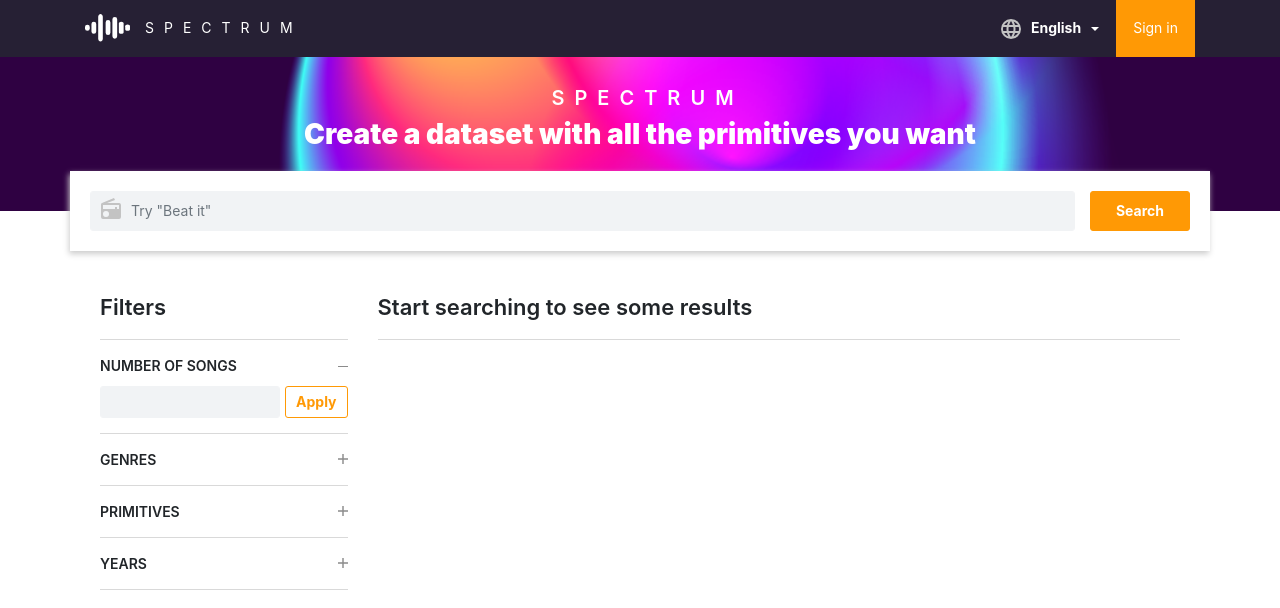
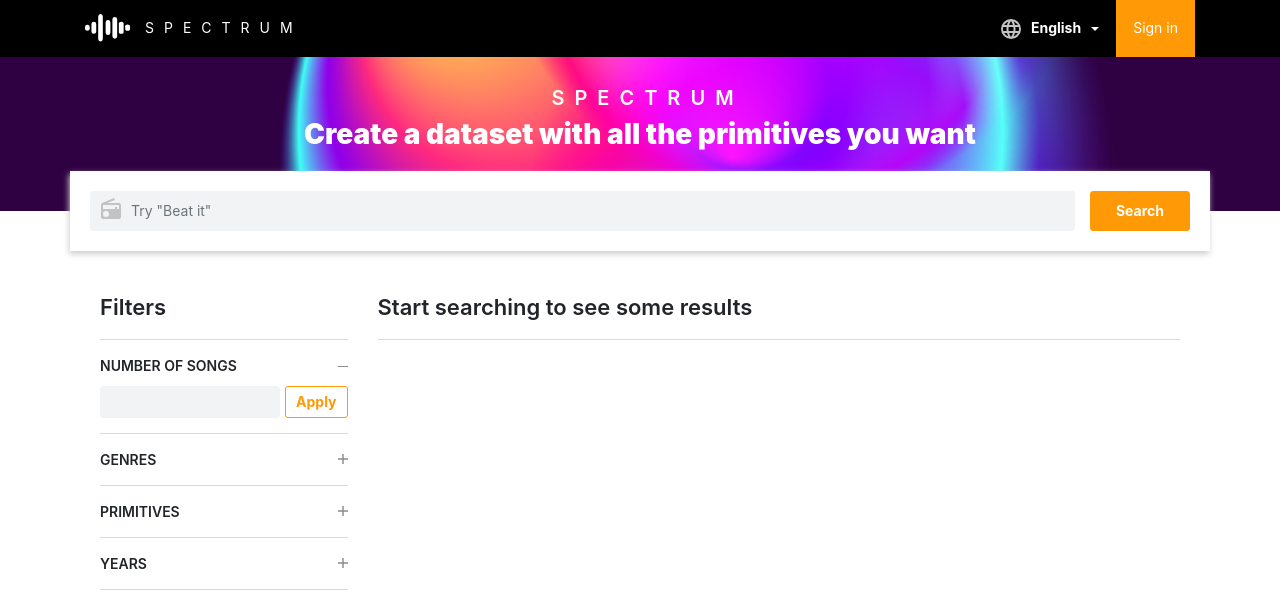
Before and after one commit to victortrinh/spectrum-FE, a React (Create React App) app: page / in a window 1280 px wide. Shown: the top 608 px of the page. Built offline with nearby package versions, Linux system fonts and the light colour scheme; what formsy-react would draw is missing.

Commit message:
Changed dropdown style - SPECTRUM-31

```diff
--- a/src/common/components/AppNavBar.tsx
+++ b/src/common/components/AppNavBar.tsx
@@ -75,7 +75,7 @@
           />
           <Collapse isOpen={this.state.isOpen} navbar>
             <Nav className="ml-auto" navbar>
-              <UncontrolledDropdown nav inNavbar style={{ padding: "10px" }}>
+              <UncontrolledDropdown nav inNavbar>
                 <StyledDropdownToggle
                   nav
                   caret
@@ -144,7 +144,7 @@
 
 const StyledNavbar = styled(Navbar)`
   padding: 0 !important;
-  background-color: ${black};
+  background-color: ${black} !important;
 
   @media only screen and (max-width: 768px) {
     height: 60px;
@@ -152,6 +152,15 @@
 
   @media only screen and (max-width: 600px) {
     padding-left: 20px !important;
+  }
+
+  .navbar-collapse{
+    z-index: 1 !important;
+    background-color: ${black} !important;
+
+    li {
+      padding: 10px;
+    }
   }
 `;
 
--- a/src/common/styles/colors.ts
+++ b/src/common/styles/colors.ts
@@ -2,7 +2,7 @@
 
 export const blue = '#43BBD7';
 export const lightBlue = '#E0F9FF';
-export const black = '#262034';
+export const black = '#000000';
 
 export const darkerGray = '#8B8B8B';
 export const darkGray = '#C3C3C3';
```
